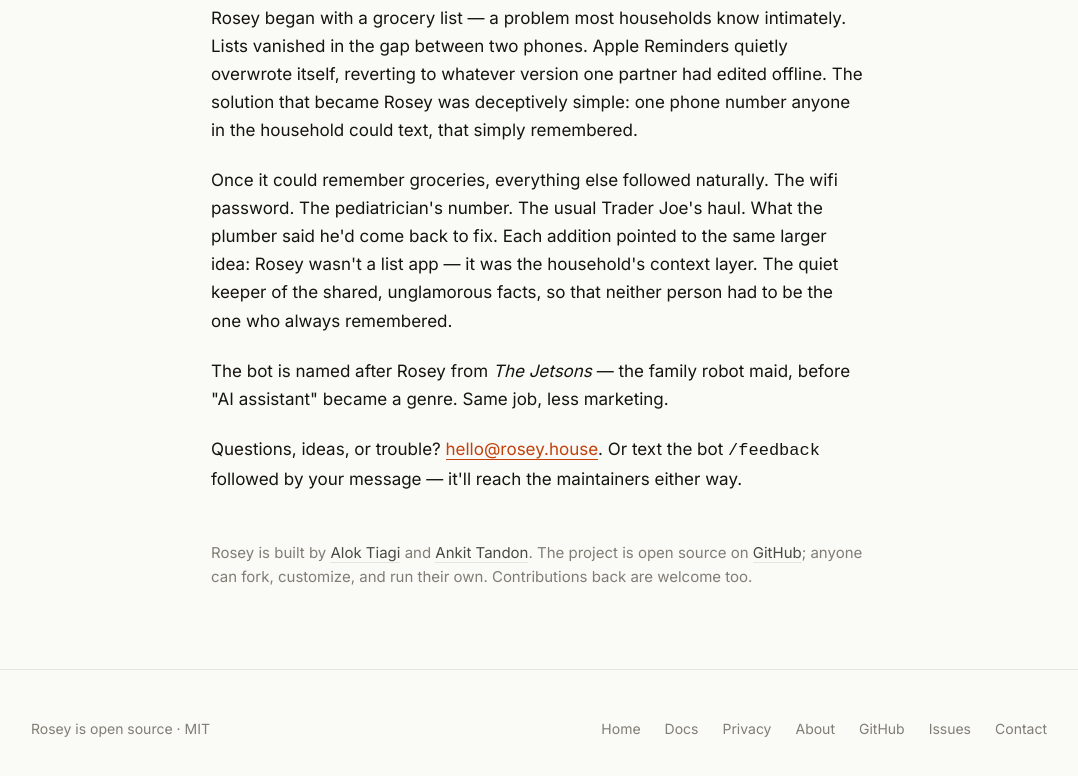
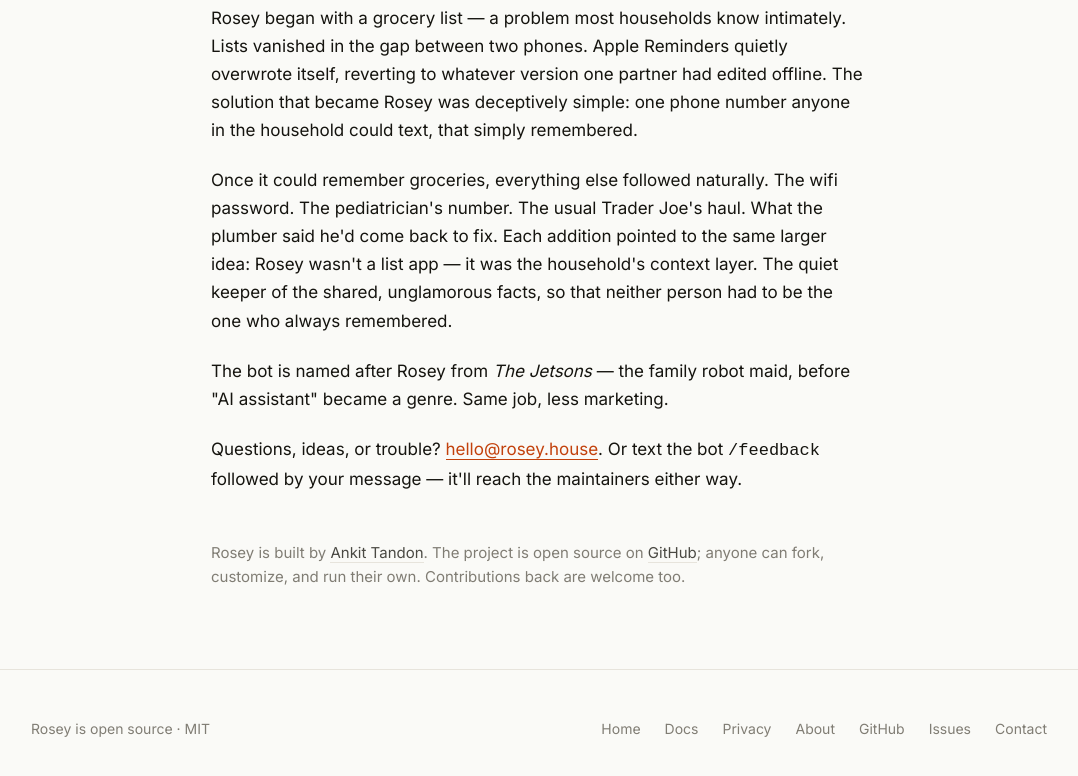
Before and after one commit to aloktiagi/rosey, a plain HTML site: page website/about/index.html in a window 1280 px wide. Shown: the part 260-1036 px from the top of the page, without its empty margins (101-1179 px from the left). Drawn offline with Linux system fonts and the light colour scheme.

Commit message:
About page: drop co-author from byline

```diff
--- a/website/about/index.html
+++ b/website/about/index.html
@@ -76,8 +76,6 @@
     </p>
     <p style="font-size:15px; line-height:1.6; color:var(--ink-faint); margin:48px 0 0;">
       Rosey is built by
-      <a href="https://www.linkedin.com/in/alok-tiagi-99205015/" target="_blank" rel="noopener" style="color:var(--ink-soft); border-bottom:1px solid var(--rule);">Alok Tiagi</a>
-      and
       <a href="https://www.linkedin.com/in/ankit-tandon-39609715/" target="_blank" rel="noopener" style="color:var(--ink-soft); border-bottom:1px solid var(--rule);">Ankit Tandon</a>.
       The project is open source on
       <a href="https://github.com/aloktiagi/rosey" target="_blank" rel="noopener" style="color:var(--ink-soft); border-bottom:1px solid var(--rule);">GitHub</a>;
```
